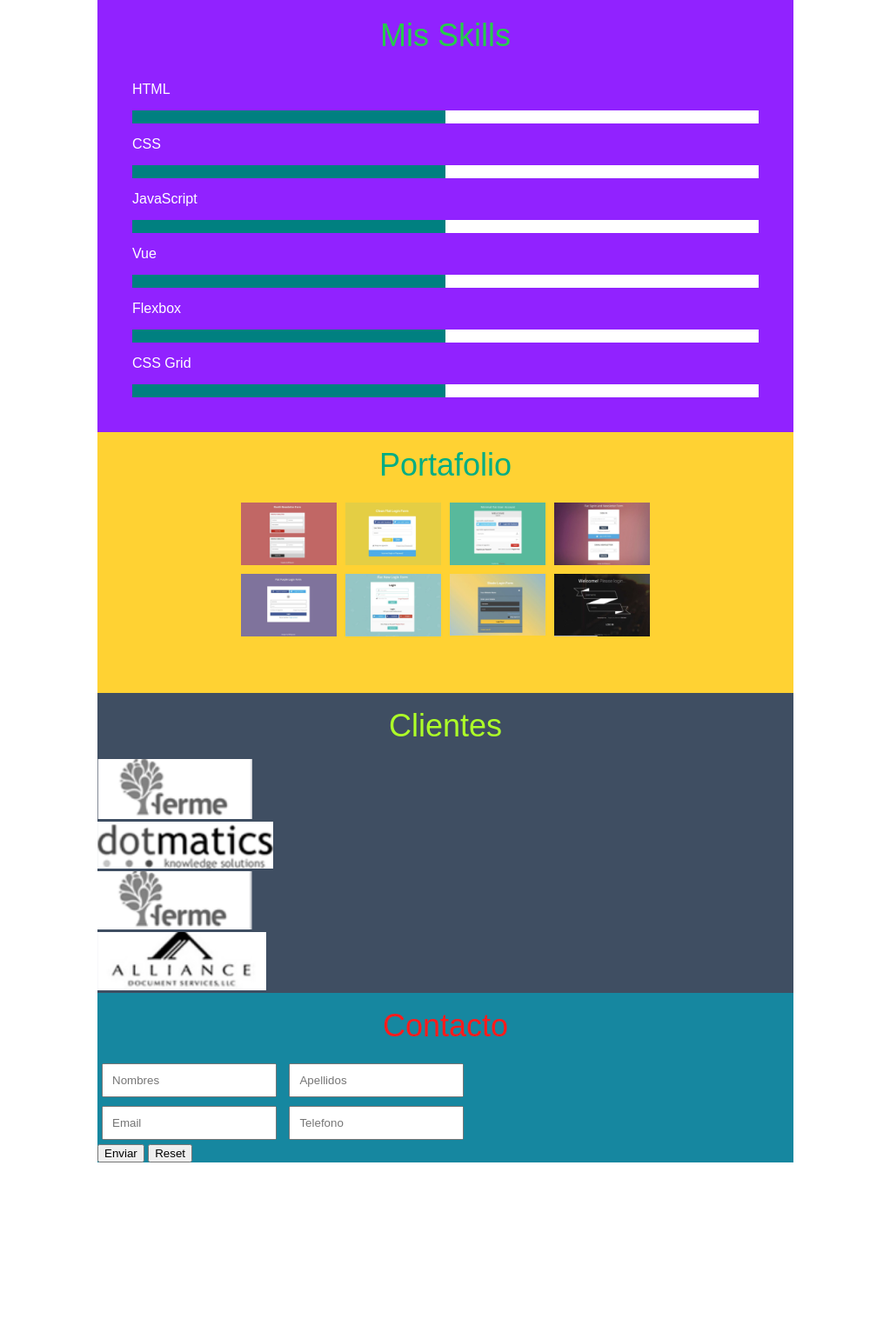
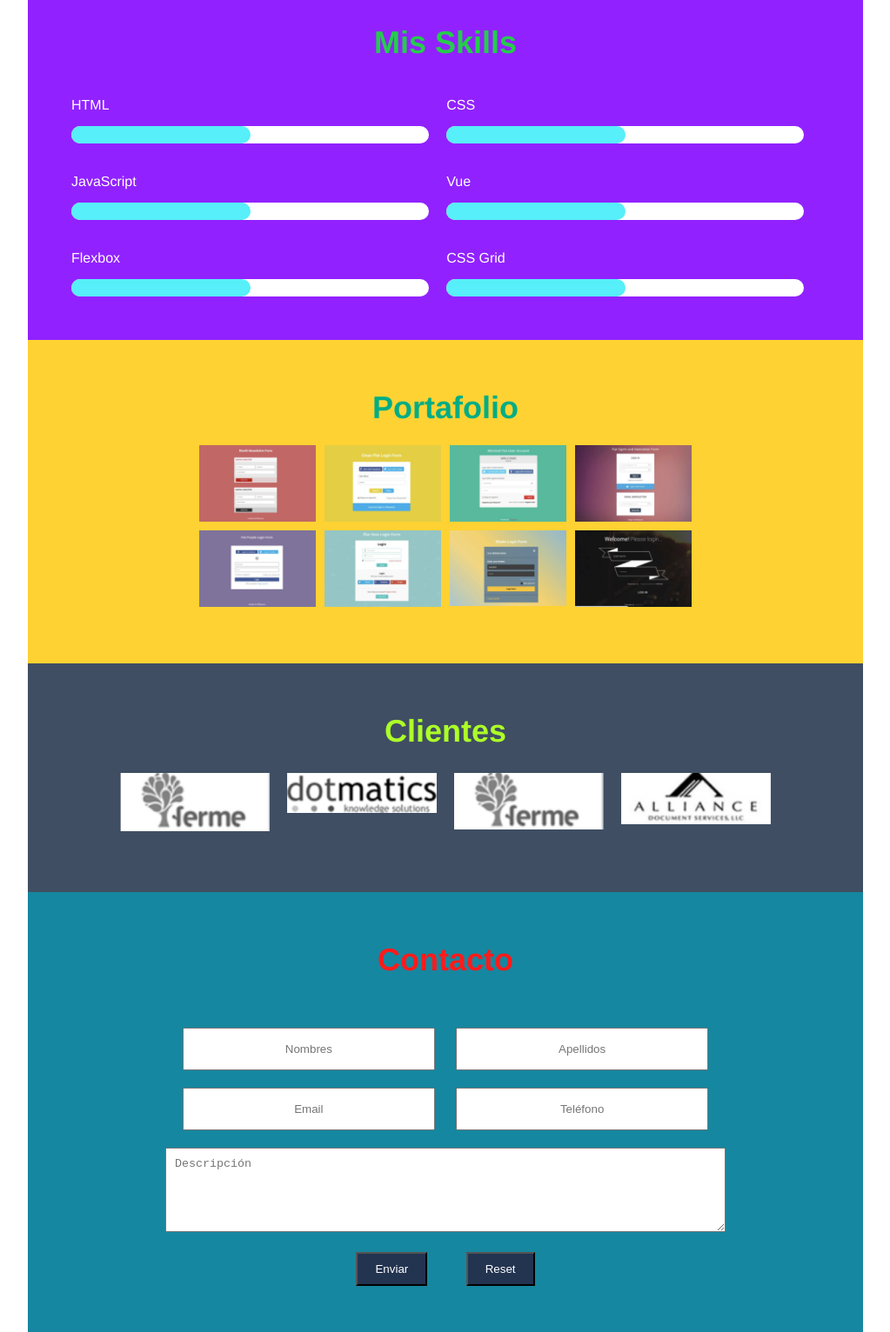
Before and after one commit to LuisEduardoGS/hktn-04, a plain HTML site: page index.html in a window 1280 px wide. Shown: the part 894-2426 px from the top of the page at 87% size, without its empty margins (128-1151 px from the left). Before the commit the page ends 2231 px from the top, so only its background shows below. Drawn offline with Linux system fonts and the light colour scheme.

Commit message:
modificando css

```diff
--- a/index.html
+++ b/index.html
@@ -32,20 +32,20 @@
           temporibus, officiis inventore quibusdam molestiae corporis illo
           maiores consectetur est officia illum laborum!
         </p>
-        <button name="view cv">Ver CV</button>
+        <button class="about-button" name="view cv">Ver CV</button>
       </section>
 
       <section class="skills">
         <h2>Mis Skills</h2>
         <div>
-          <div class="HTML">
+          <div>
             <h3>HTML</h3>
             <div class="white">
               <div class="blue"> </div>
             </div>
           </div>
 
-          <div class=>
+          <div>
             <h3>CSS</h3>
             <div class="white">
               <div class="blue"> </div>
@@ -59,14 +59,14 @@
             </div>
           </div>
 
-          <div class="HTML">
+          <div>
             <h3>Vue</h3>
             <div class="white">
               <div class="blue"> </div>
             </div>
           </div>
 
-          <div class=>
+          <div>
             <h3>Flexbox</h3>
             <div class="white">
               <div class="blue"> </div>
@@ -117,6 +117,7 @@
 
       <section class="customers">
         <h2>Clientes</h2>
+        <div>
           <figure>
             <img src="./images/image-cli-1.png" alt="image cli 01" />
           </figure>
@@ -129,48 +130,28 @@
           <figure>
             <img src="./images/image-cli-4.png" alt="image cli 4" />
           </figure>
+        </div>
+
       </section>
 
       <section class="contacts">
         <h2>Contacto</h2>
         <form action="#">
           <div>
-            <input
-              type="text"
-              id="name"
-              placeholder="Nombres"
-              required
-              pattern="[A-Za-z ]+"
-              minlength="1"
-              maxlength="30"
-            />
-            <input
-              type="text"
-              id="lastname"
-              placeholder="Apellidos"
-              required
-              pattern="[A-Za-z ]+"
-              minlength="1"
-              maxlength="40"
-            />
-          </div>
-          <div>
+            <input type="text" id="name" placeholder="Nombres" required pattern="[A-Za-z ]+" minlength="1" maxlength="30" />
+            <input type="text" id="lastname" placeholder="Apellidos" required pattern="[A-Za-z ]+" minlength="1"
+              maxlength="40" />
             <input type="email" id="Email" placeholder="Email" required />
-            <input
-              type="text"
-              id="Phone"
-              placeholder="Telefono"
-              maxlength="9"
-              required
-              pattern="[0-9]+"
-            />
-          </div>
-          <div>
+            <input type="text" id="Phone" placeholder="Teléfono" maxlength="9" required pattern="[0-9]+" />
+            <textarea name="description" id="description" placeholder="Descripción" cols="40" rows="5" required></textarea>
+
             <button>Enviar</button>
             <button type="reset">Reset</button>
+
           </div>
         </form>
       </section>
     </main>
     </body>
+
     </html>
--- a/styles/index.css
+++ b/styles/index.css
@@ -1,8 +1,8 @@
 /* Globals */
 body {
-  font-family: Arial, Helvetica, sans-serif;
+  font-family: Helvetica, sans-serif;
   width: 100%;
-  max-width: 800px;
+  max-width: 960px;
   margin: auto;
   color: white;
 }
@@ -11,11 +11,13 @@ h1 {
   font-size: 36px;
   text-align: center;
   padding: 20px;
+  font-weight: bold;
 }
 h2 {
   font-size: 36px;
   text-align: center;
   padding: 20px;
+  font-weight: bold;
 }
 
 /*home*/
@@ -27,7 +29,7 @@ h2 {
   box-sizing: border-box;
   display: block;
 }
-/*prueba*/
+
 .home h1{
   position: absolute;
   color: white;
@@ -59,21 +61,28 @@ h2 {
 .about p{
   font-size: 14px;
   padding: 0px 40px 20px;
-  line-height: 2rem;
+  line-height: 1.5rem;
 }
 .about button{
-  background: #D16FFF;
+  background-color: #D16FFF;
   color: aliceblue;
   margin: 20px 40px 40px;
   padding: 10px 50px 10px;
   border-radius: 20px;
+  font-weight: bold;
+  font-size: 22px;
+  }
+
+.about-button:hover{
+  background-color: rgb(195, 0, 255);
+  transition: background-color .5s ease;
 }
 
 /*skills*/
 
 .skills {
   background-color: #9122ff;
-  padding: 40px;
+  padding: 30px 40px 40px;
 }
 .skills h2 {
   color: #26cc4b;
@@ -84,18 +93,29 @@ h2 {
   margin-top: 1rem;
   display: block;
   box-sizing: border-box;
+  border-radius: 20px;
   }
+
+.skills > div{
+  display: grid;
+  grid-template-columns: repeat(auto-fit,49%);
+  margin: auto;
+}
+
+.skills >div>div{
+  padding: 10px;
+}
 
 .white {
   background-color: white;
-  display: block;
   width: 100%;
-}
+  margin: auto;
+  }
 
 .blue {
-width: 50%;
-background-color: teal;
-padding: 15px 0px 0px;
+  width: 50%;
+  background-color: #57EFF9;;
+  padding: 10px;
 }
 
 
@@ -103,12 +123,13 @@ padding: 15px 0px 0px;
 
 .portfolio {
   background-color: #ffd233;
+  padding-top: 40px
 
 }
 
 .portfolio div{
   display: grid;
-  grid-template-columns: repeat(auto-fit,minmax(100px,1fr));
+  grid-template-columns: repeat(auto-fit,minmax(120px,1fr));
   margin: auto;
   text-align: center;
   width: 60%;
@@ -133,6 +154,26 @@ width: 100%;
 
 .customers {
   background-color: #3f4e62;
+  padding-top: 40px;
+}
+
+.customers div{
+display: grid;
+grid-template-columns: repeat(auto-fit,minmax(140px,1fr));
+margin: auto;
+text-align: center;
+width: 80%;
+padding-bottom: 60px;
+}
+
+.customers figure{
+padding: 10px;
+
+}
+.customers img{
+display: block;
+width: 100%;
+
 }
 .customers h2 {
   color: #adff28;
@@ -142,12 +183,39 @@ width: 100%;
 
 .contacts {
   background-color: #1687a0;
-  margin: auto
+  margin: auto;
+  padding: 40px;
+  }
+.contacts form > div{
+  text-align: center;
+  box-sizing: border-box;
+  padding: 30px;
+  margin: auto;
+  width: 80%;
 }
 .contacts h2 {
   color: #ff1b1b;
+  text-align: center;
 }
 .contacts input {
+  text-align: center;
+  padding: 15px;
+  width: 45%;
+  margin: 10px;
+  box-sizing: border-box;
+}
+.contacts textarea{
   padding: 10px;
-  margin: 5px;
+  width: 100%;
+  box-sizing: border-box;
+  display: inline-block;
+  margin-top: 10px;
 }
+
+.contacts button{
+  margin: 20px;
+  padding: 10px 20px 10px;
+  text-align: center;
+  background: #233451;
+  color: white;
+}
```
Lines whose indentation alone changed are shown as unchanged.
